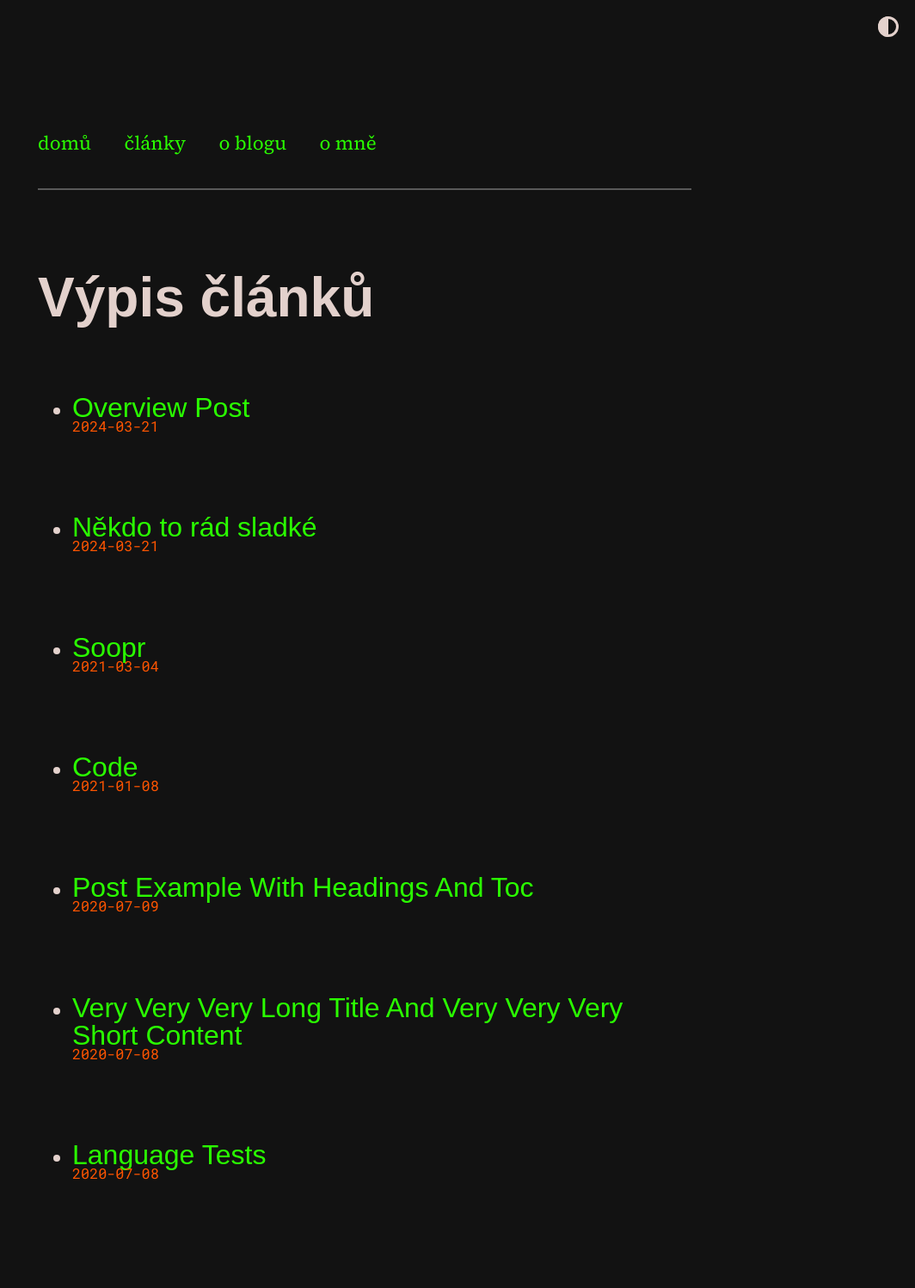
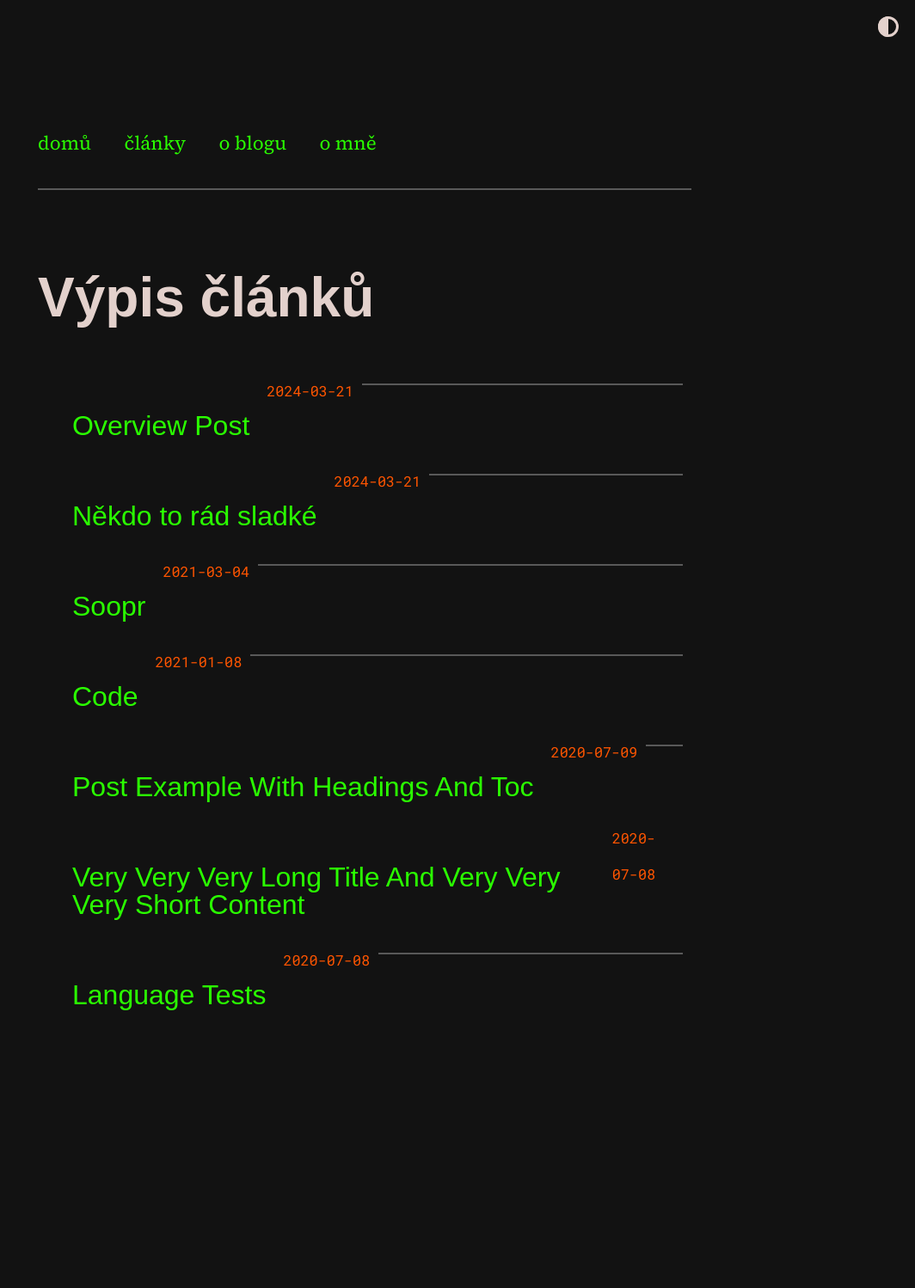
Before and after one commit to scherrer-txt/bts, a Jekyll site: the page built from vypis.html, in a window 1280 px wide. Shown: the whole page at 86% size, without its empty margins (216-1280 px from the left). Built offline with Jekyll 4.4.1, drawn with Linux system fonts in a browser that asks for light colours; some web fonts are replaced; after the commit the page ends 1269 px from its top, so only the background shows below that.

Commit message:
Update moonwalk.scss

```diff
--- a/_sass/moonwalk.scss
+++ b/_sass/moonwalk.scss
@@ -270,6 +270,39 @@ mark {
 }
 .post-list-item a {
 }
+
+// list styling
+.post-list-item {
+  display: flex;
+  justify-content: space-between;
+  align-items: center;
+  width: 100%;
+}
+
+.post-content {
+  display: flex;
+  align-items: center;
+}
+
+.post-title {
+  margin-right: 10px; /* Adjust spacing between title and date */
+  overflow-wrap: break-word;
+}
+
+.post-date {
+  margin-left: 10px; /* Adjust spacing between title and date */
+}
+
+/* Centered line */
+.post-list-item::after {
+  content: "";
+  flex-grow: 1;
+  height: 2px;
+  background-color: var(--code-text); /* Adjust color as needed */
+  margin: 0 10px; /* Adjust spacing as needed */
+}
+// list styling
+
 .text-bold {
   font-weight: 700;
 }
```
